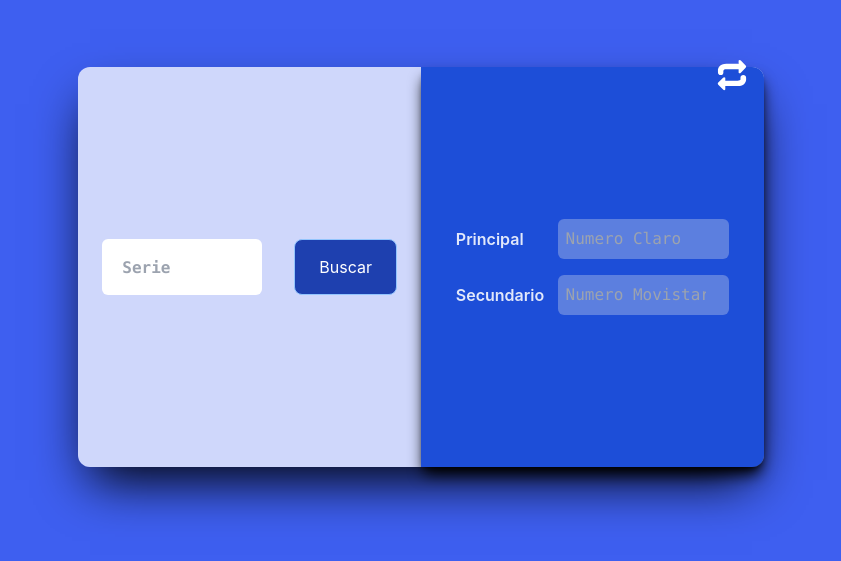
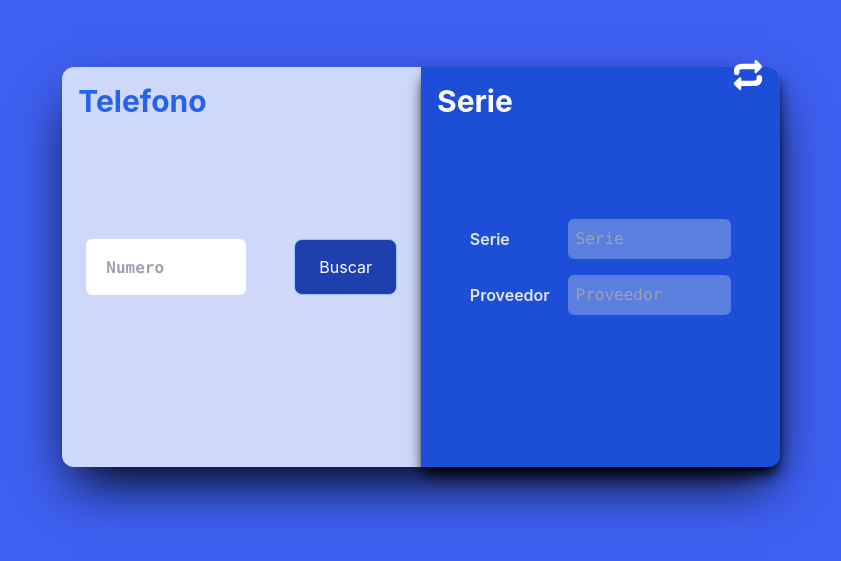
Before and after one commit to Augus90/BackEnd, a React (Vite) app in the folder FrontEnd/2PiceInfo/: page / in a window 1280 px wide. Shown: the part 133-694 px from the top of the page, without its empty margins (203-1044 px from the left). Built offline with nearby package versions, Linux system fonts and the light colour scheme.

Commit message:
Se agregaron titulos para telefonos y serie

```diff
--- a/FrontEnd/2PiceInfo/src/Routes/Numbers/index.jsx
+++ b/FrontEnd/2PiceInfo/src/Routes/Numbers/index.jsx
@@ -27,9 +27,14 @@ const Numbers = ({ click }) => {
     <div className="flex max-w-[900px]">
       <form
         onSubmit={handleSubmit}
-        className="h-[50vh] w-full  bg-white/75 rounded-xl shadow-black shadow-2xl  sm:grid sm:grid-cols-2 flex flex-col self-center"
+        className="h-[50vh] w-full  bg-white/75 rounded-xl shadow-black shadow-2xl  md:grid md:grid-cols-2 flex flex-col justify-between self-center"
       >
-        <div className="flex justify-center align-middle h-1/2 sm:h-fit p-2 self-center">
+        <div className="flex flex-col h-1/2 md:h-full ">
+          <h3 className="absolute text-blue-600 font-bold p-4 text-3xl">
+            Telefono
+          </h3>
+          <div className="flex h-full p-2 ">
+            <div className="h-full flex self-center gap-4">
               <input
                 type="text"
                 placeholder="Numero"
@@ -40,8 +45,13 @@ const Numbers = ({ click }) => {
                 Buscar
               </button>
             </div>
-        <div className="h-1/2 sm:h-full rounded-e-xl shadow-lg shadow-black bg-blue-700 flex flex-col justify-center gap-4">
-          <div className="flex justify-center gap-4 align-middle">
+          </div>
+        </div>
+        <div className="h-1/2 md:h-full rounded-e-xl shadow-lg shadow-black bg-blue-700 flex flex-col p-4">
+          {/* <div className=" p-4 h-full flex flex-col gap-4"> */}
+          <h3 className="absolute text-white font-bold text-3xl">Serie</h3>
+          <div className="h-full flex flex-col justify-center gap-4">
+            <div className="flex justify-center align-middle gap-4">
               <p className="self-center w-1/4 font-semibold">Serie</p>
               <input
                 type="number"
@@ -62,10 +72,12 @@ const Numbers = ({ click }) => {
               ></input>
             </div>
           </div>
+          {/* </div> */}
+        </div>
       </form>
       <button
-        className="relative text-blue-700 sm:text-white bottom-48 right-12"
-        onClick={() => click((mode) => (mode = true))}
+        className="relative text-blue-700 md:text-white bottom-48 right-12"
+        onClick={() => click((mode) => (mode = false))}
       >
         <IconChange />
       </button>
--- a/FrontEnd/2PiceInfo/src/Routes/Serials/index.jsx
+++ b/FrontEnd/2PiceInfo/src/Routes/Serials/index.jsx
@@ -22,9 +22,14 @@ const Serials = ({ click }) => {
     <div className="flex max-w-[900px]">
       <form
         onSubmit={handleSubmit}
-        className="h-[50vh] w-full  bg-white/75 rounded-xl shadow-black shadow-2xl  sm:grid sm:grid-cols-2 flex flex-col self-center"
+        className="h-[50vh] w-full  bg-white/75 rounded-xl shadow-black shadow-2xl  md:grid md:grid-cols-2 flex flex-col justify-between self-center"
       >
-        <div className="flex justify-center align-middle h-1/2 sm:h-fit p-2 self-center">
+        <div className="flex flex-col h-1/2 md:h-full ">
+          <h3 className="absolute text-blue-600 font-bold p-4 text-3xl">
+            Serie
+          </h3>
+          <div className="flex h-full p-2 ">
+            <div className="h-full flex self-center gap-4">
               <input
                 type="text"
                 placeholder="Serie"
@@ -35,8 +40,13 @@ const Serials = ({ click }) => {
                 Buscar
               </button>
             </div>
-        <div className="h-1/2 sm:h-full rounded-e-xl shadow-lg shadow-black bg-blue-700 flex flex-col justify-center gap-4">
-          <div className="flex justify-center gap-4 align-middle">
+          </div>
+        </div>
+        <div className="h-1/2 md:h-full rounded-e-xl shadow-lg shadow-black bg-blue-700 flex flex-col p-4">
+          {/* <div className=" p-4 h-full flex flex-col gap-4"> */}
+          <h3 className="absolute text-white font-bold text-3xl">Telefonos</h3>
+          <div className="h-full flex flex-col justify-center gap-4">
+            <div className="flex justify-center align-middle gap-4">
               <p className="self-center w-1/4 font-semibold">Principal</p>
               <input
                 type="number"
@@ -57,10 +67,12 @@ const Serials = ({ click }) => {
               ></input>
             </div>
           </div>
+          {/* </div> */}
+        </div>
       </form>
       <button
-        className="relative text-blue-700 sm:text-white bottom-48 right-12"
-        onClick={(mode) => click(!mode)}
+        className="relative text-blue-700 md:text-white bottom-48 right-12"
+        onClick={() => click((mode) => (mode = true))}
       >
         <IconChange />
       </button>
--- a/FrontEnd/2PiceInfo/src/Routes/index.jsx
+++ b/FrontEnd/2PiceInfo/src/Routes/index.jsx
@@ -18,9 +18,9 @@ const Index = () => {
         {mode ? "serial" : "number"}
       </button> */}
       {mode ? (
+        <Numbers click={setMode} />
+      ) : (
         <Serials isSerial={mode} click={setMode} />
-      ) : (
-        <Numbers click={setMode} />
       )}
     </div>
   );
```
Lines whose indentation alone changed are shown as unchanged.
